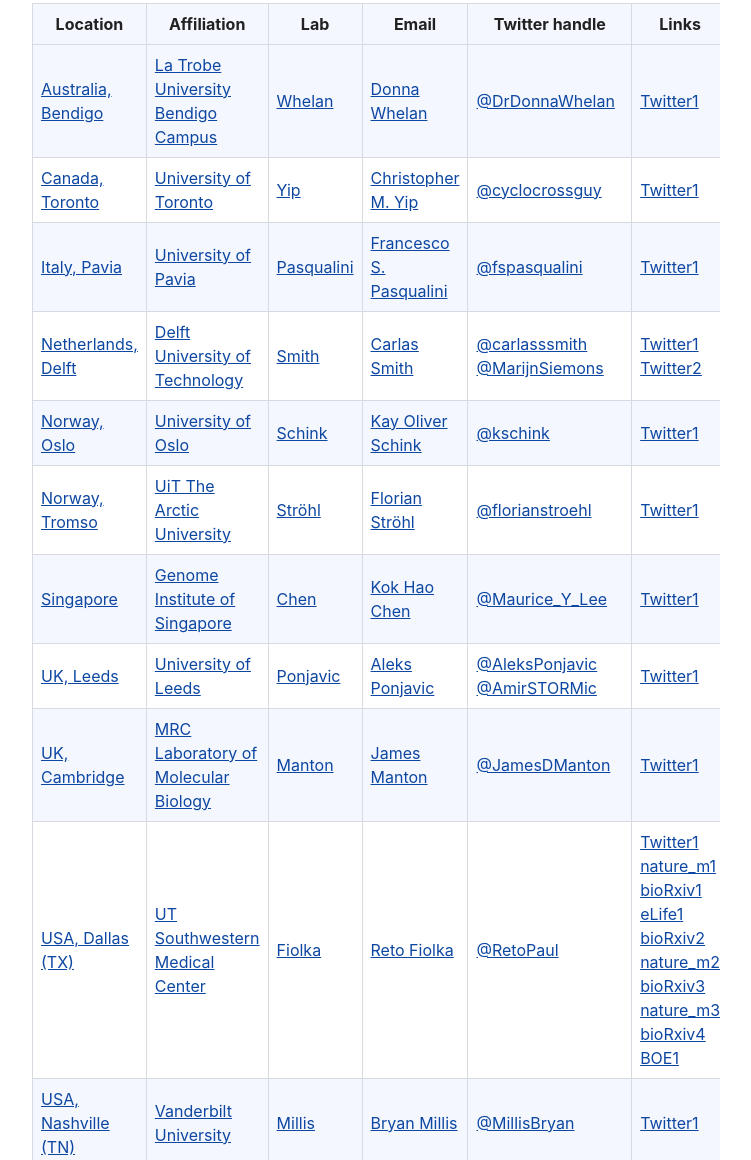
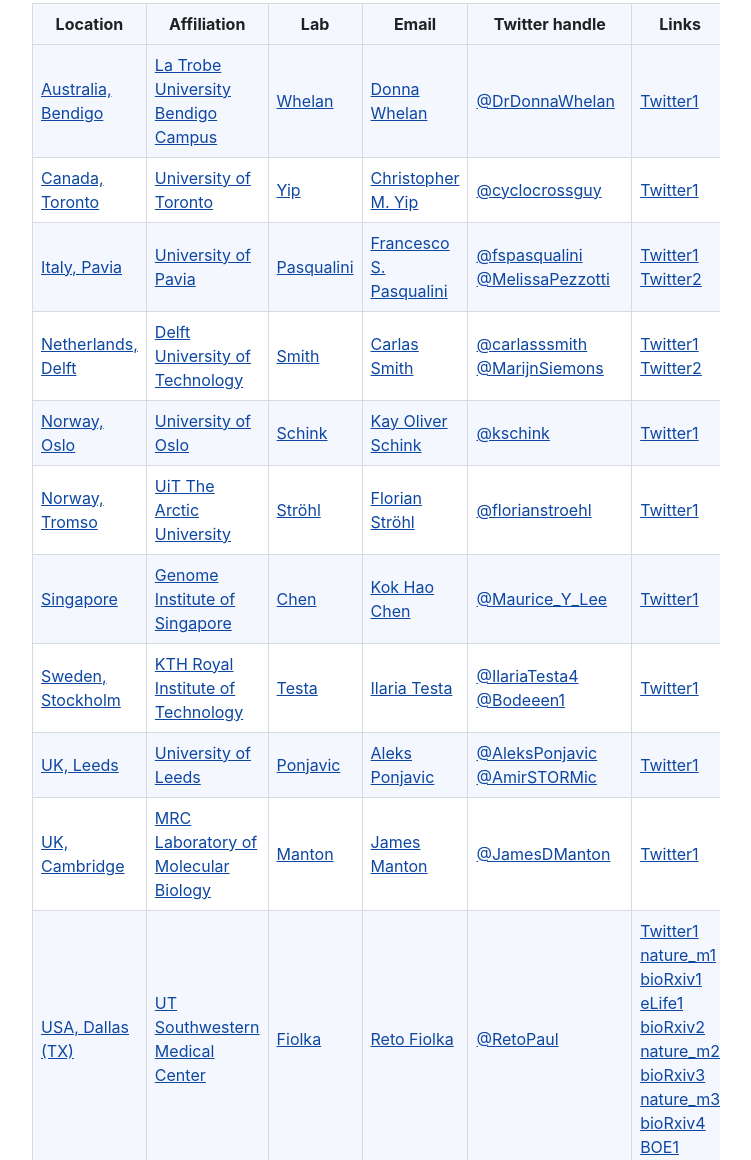
Before and after one commit to amsikking/snoutclub, a plain HTML site: page index.html in a window 1280 px wide. Shown: the part 1512-2672 px from the top of the page, without its empty margins (264-1015 px from the left). Drawn offline with Linux system fonts and the light colour scheme.

Commit message:
Update index.html

```diff
--- a/index.html
+++ b/index.html
@@ -143,10 +143,14 @@
 			<td>
 			<a href="https://twitter.com/fspasqualini">
 			@fspasqualini</a>
+			<a href="https://twitter.com/MelissaPezzotti">
+			@MelissaPezzotti</a>
 			</td>
 			<td>
 			<a href="https://twitter.com/fspasqualini/status/1414839641543487491">
 			Twitter1</a>
+			<a href="https://twitter.com/MelissaPezzotti/status/1626149579056902144">
+			Twitter2</a>
 			</td>
 		</tr>
 
@@ -258,6 +262,35 @@
 			</td>
 			<td>
 			<a href="https://twitter.com/Maurice_Y_Lee/status/1237235146450825216">
+			Twitter1</a>
+			</td>
+		</tr>
+
+		<tr>
+			<td>
+			<a href="https://goo.gl/maps/5kBNbH6Gwovof65x8">
+			Sweden, Stockholm</a>
+			</td>
+			<td>
+			<a href="https://www.kth.se/en">
+			KTH Royal Institute of Technology</a>
+			</td>
+			<td>
+			<a href="http://testalab.org/">
+			Testa</a>
+			</td>
+			<td>
+			<a href="mailto:ilaria.testa+snoutclub@scilifelab.se" target="_self">
+			Ilaria Testa</a>
+			</td>
+			<td>
+			<a href="https://twitter.com/IlariaTesta4">
+			@IlariaTesta4</a>
+			<a href="https://twitter.com/Bodeeen1">
+			@Bodeeen1</a>
+			</td>
+			<td>
+			<a href="https://twitter.com/Bodeeen1/status/1626189225245700099">
 			Twitter1</a>
 			</td>
 		</tr>
```
